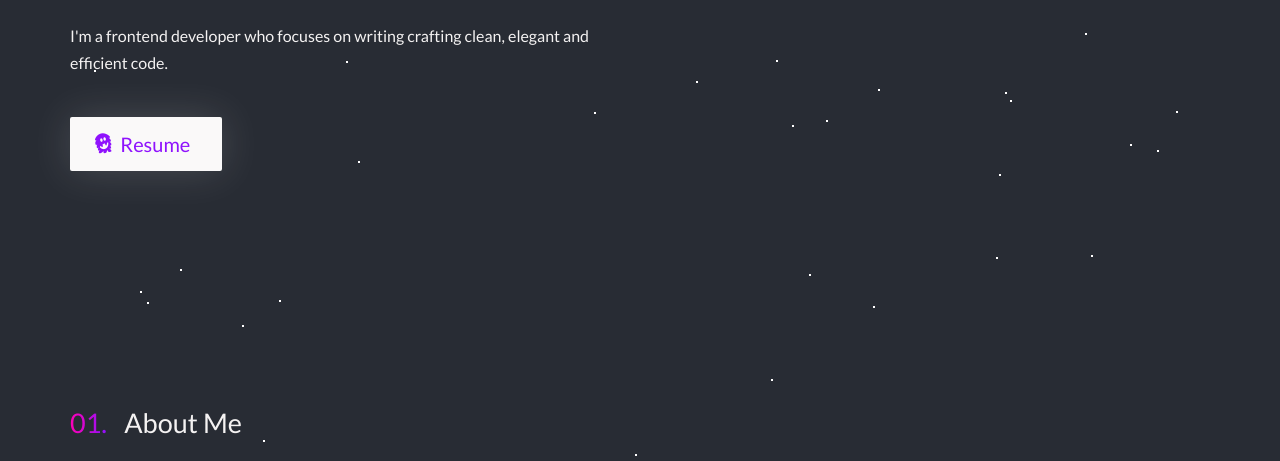
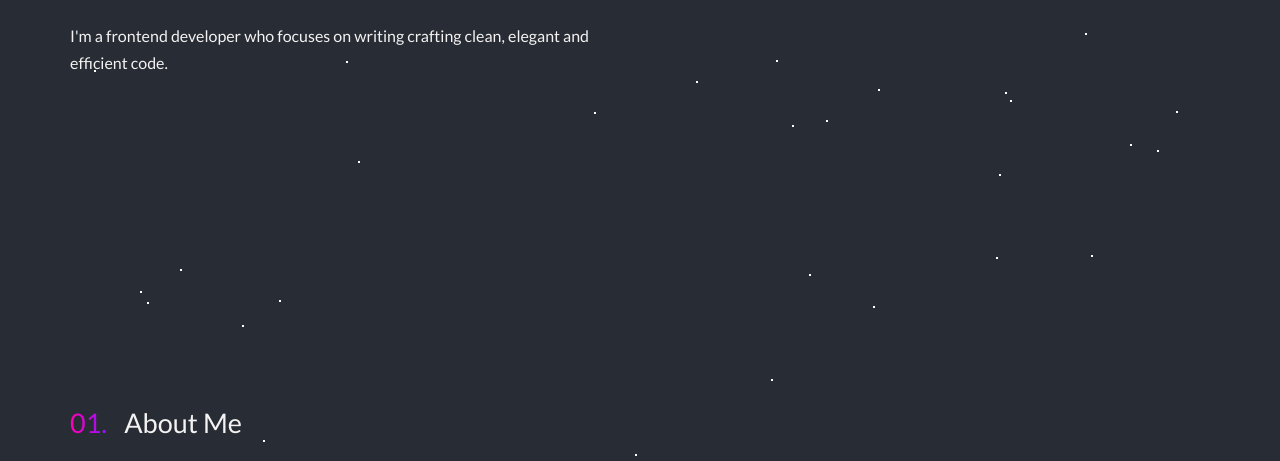
Before and after one commit to suthargk/roadsidecoder-portfolio, a website: page index.html in a window 1280 px wide. Shown: the part 339-800 px from the top of the page. Drawn offline with nearby package versions, Linux system fonts and the light colour scheme.

```diff
--- a/index.html
+++ b/index.html
@@ -39,13 +39,8 @@
                 <p class="personal-text u-margin-bottom-medium">
                     I'm a frontend developer who focuses on writing crafting clean, elegant and efficient code.
                 </p>
-                <i class="cap-icon ci-camera"></i>
-                <a href="#" class="resume">
-                    <i class="icon-361"></i>
-                    Resume
-                    <span class="links__arrow"></span>
 
-                </a>
+
 
             </div>
 
```
